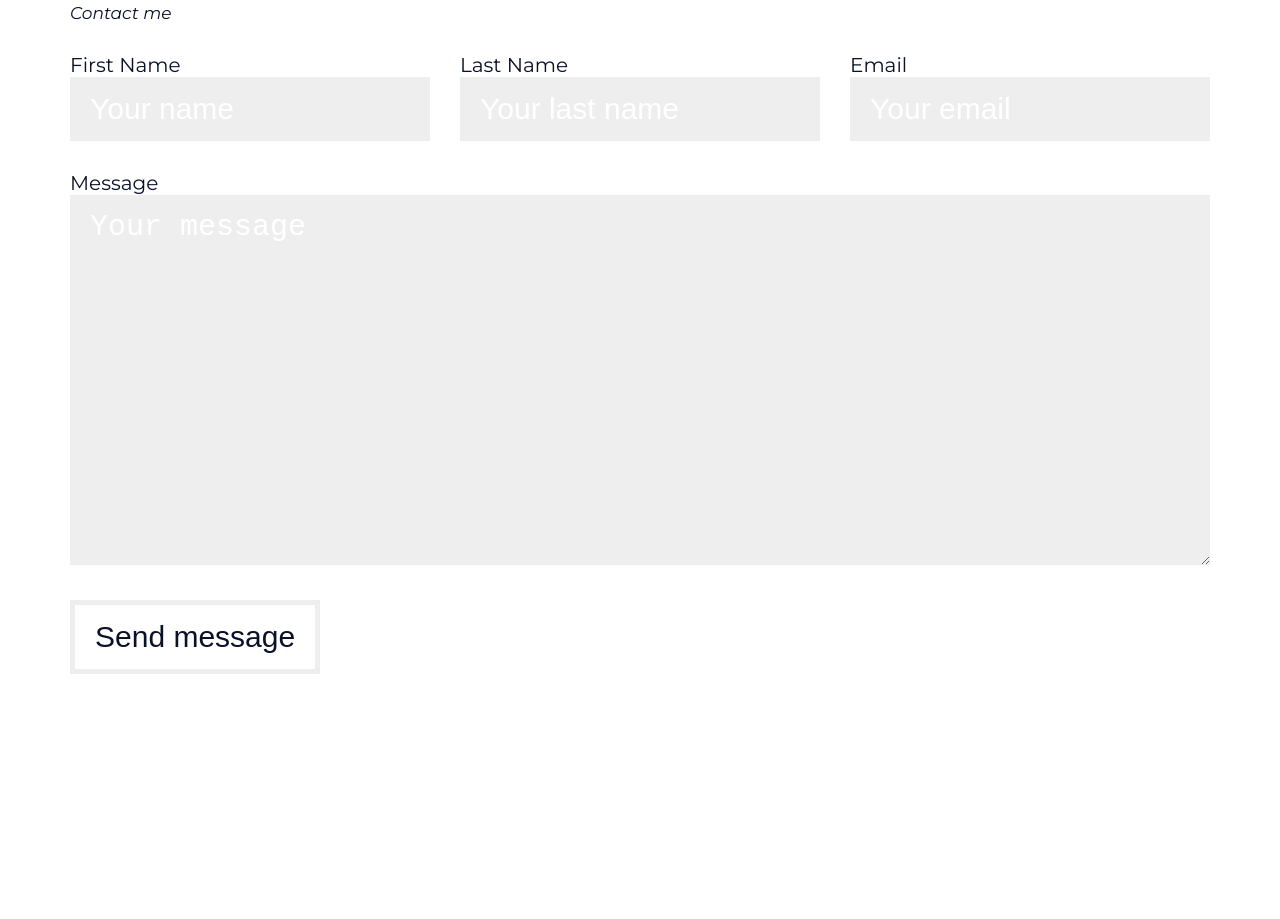
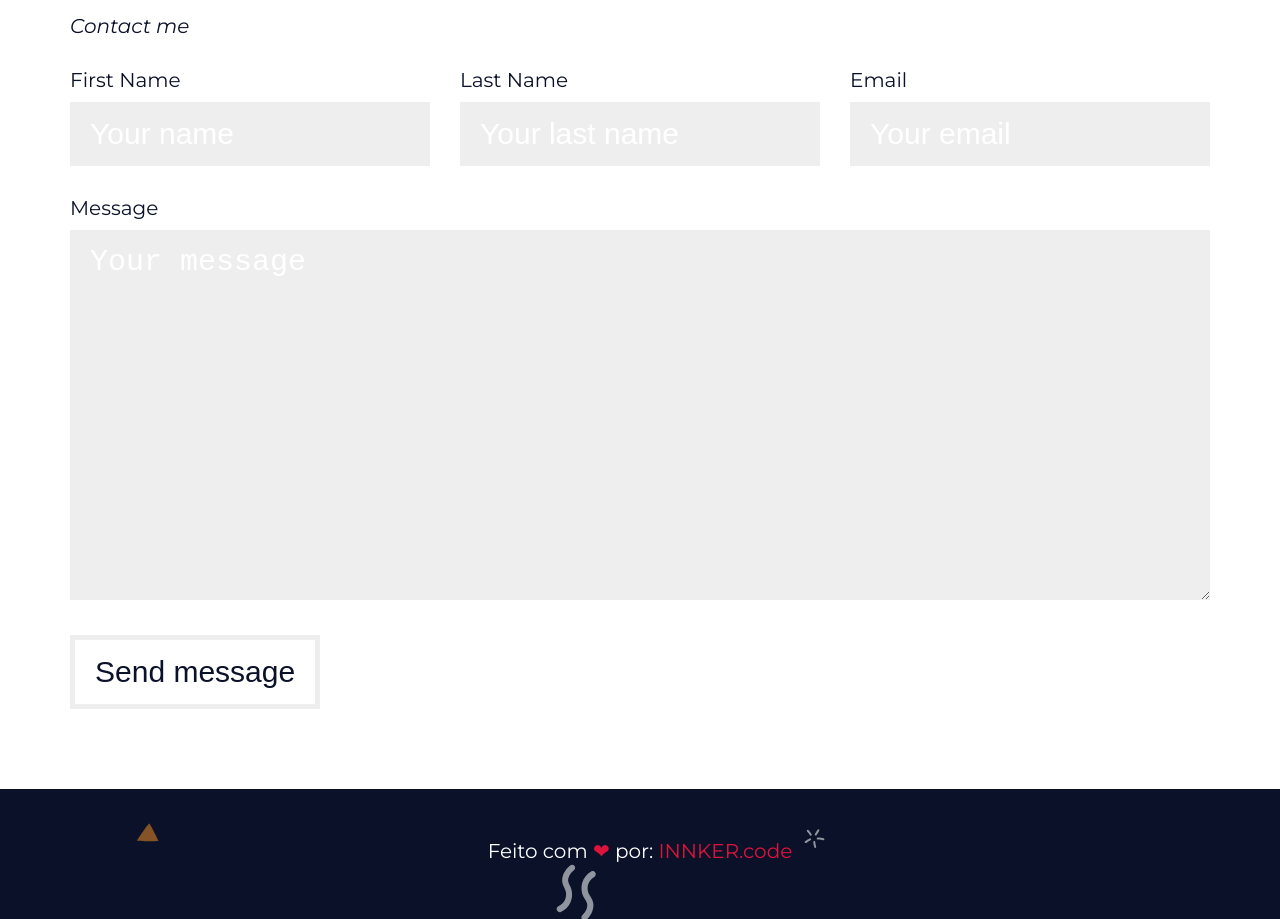
Before and after one commit to LetsGoRandy/Portfolio-Website, a plain HTML site: page LANDING-PAGE-HTML/Index.html in a window 1280 px wide. Shown: the part 4958-5877 px from the top of the page. Before the commit the page ends 5712 px from the top, so only its background shows below. Drawn offline with Linux system fonts and the light colour scheme.

```diff
--- a/LANDING-PAGE-HTML/Assets/CSS/Styles.css
+++ b/LANDING-PAGE-HTML/Assets/CSS/Styles.css
@@ -288,7 +288,7 @@
 
 .form-grid legend{
     font-style: italic;
-    font-size: 1.7rem;
+    font-size: 1.7 rem;
     margin-bottom: 3rem;
 }
 .form-group{
@@ -297,6 +297,7 @@
 
 .form-group label{
     display: block;
+    margin-bottom: 1rem;
 }
 
 .form-group input, .form-group textarea{
@@ -305,6 +306,11 @@
     padding: 1.5rem 2rem;
     width: 100%;
     font-size: 3rem;
+    outline: none;
+}
+
+.form-group input:focus, .form-group textarea:focus{
+    box-shadow: 0.2rem 0.2rem 0.5rem var(--secondary-color );
 }
 
 .full-width{
@@ -331,3 +337,22 @@
 .form-group ::placeholder{
     color: var(--white-color);
 }
+
+.footer{
+    text-align: center;
+    height: 13rem;
+    font-size: 2rem;
+}
+
+.footer p{
+    margin: 0;
+    padding: 5rem;
+}
+
+.footer a{
+    color: var(--secondary-color);
+}
+
+.heart{
+    color: var(--secondary-color);
+}
--- a/LANDING-PAGE-HTML/Index.html
+++ b/LANDING-PAGE-HTML/Index.html
@@ -10,7 +10,7 @@
     <link rel="preconnect" href="https://fonts.gstatic.com" crossorigin>
     <link href="https://fonts.googleapis.com/css2?family=Montserrat:ital,wght@0,400;0,700;1,400&display=swap" rel="stylesheet">
 </head>
-<body class="main-bg">
+<body>
 
   <aside class="menu white-bg">
     <div class="main-content menu-content">
@@ -106,12 +106,11 @@
   </section>
   <section id="work" class="section main-bg">
     <div class="main-content work-content">
-        <h2>Pricing Work</h2>
-        <p>
-        The release of Apple Silicon-based Macs at the end of last year generated a flurry of news coverage and some background information on the experience of porting Firefox to run natively on these CPUs.
-        </p>
-
-        <div class="responsive-table">
+        <div>
+            <h2>Pricing Work</h2>
+            <p>The release of Apple Silicon-based Macs at the end of last year generated a flurry of news coverage and some background information on the experience of porting Firefox to run natively on these CPUs.</p>
+        </div>
+        <div class="main-content responsive-table">
             <table>
                 <caption>Pricing Table</caption>
                 <thead>
@@ -198,5 +197,8 @@
         </div>
     </div>
 </section>
+<footer id="footer" class="footer main-bg">
+    <p>Feito com <span class="heart">❤</span> por: <a rel="nofollow" target="_blank" href="https://www.instagram.com/soudygomes/">INNKER.code</a></p>
+</footer>
 </body>
 </html>
```
